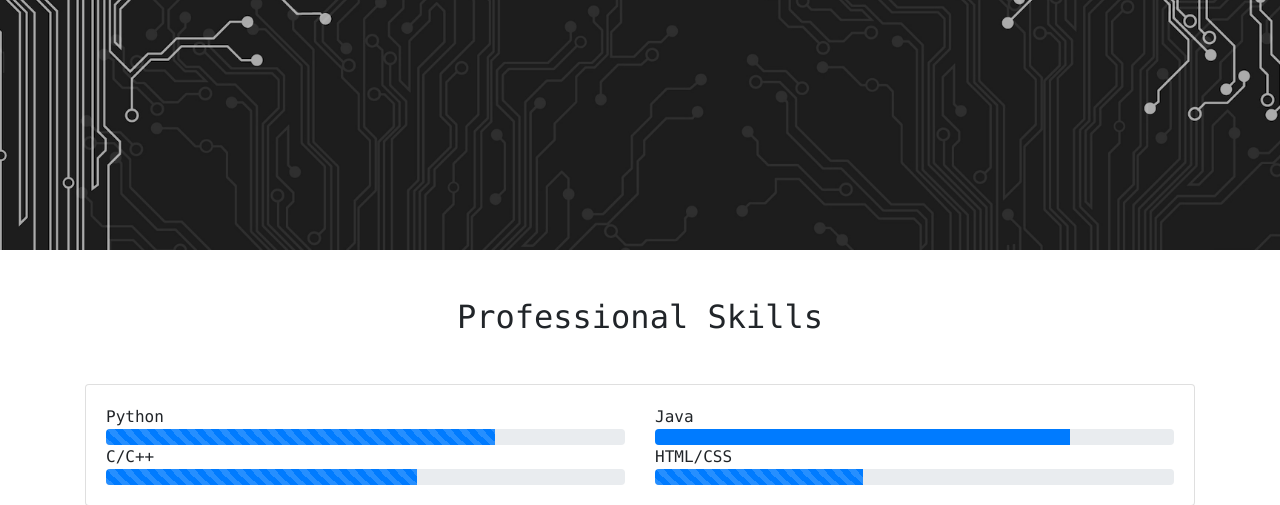
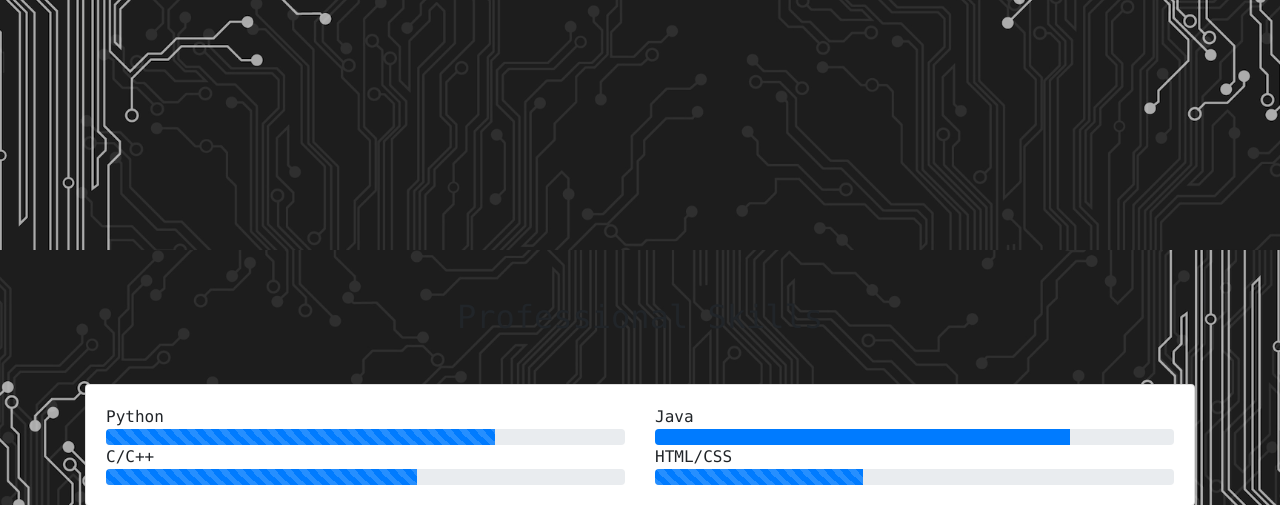
Before and after one commit to LimeFallacie/LimeFallacie.github.io, a PHP site: page /index.html in a window 1280 px wide. Shown: the part 550-1055 px from the top of the page. Run offline with PHP 8.4, Linux system fonts and the light colour scheme.

Commit message:
edited background settings and readme

```diff
--- a/stylee.css
+++ b/stylee.css
@@ -6,7 +6,8 @@ html * {
         font-family: "Lucida Console", 'Courier New', Courier, monospace;
 }
 
-#intro {
-    background: url("/img/banner.jpg") no-repeat center center fixed;
+body {
+    background: url("/img/banner.jpg") center center fixed;
+    background-repeat: repeat-y;
     background-size: cover;
 }
```
Also changed, not shown: README.md.
